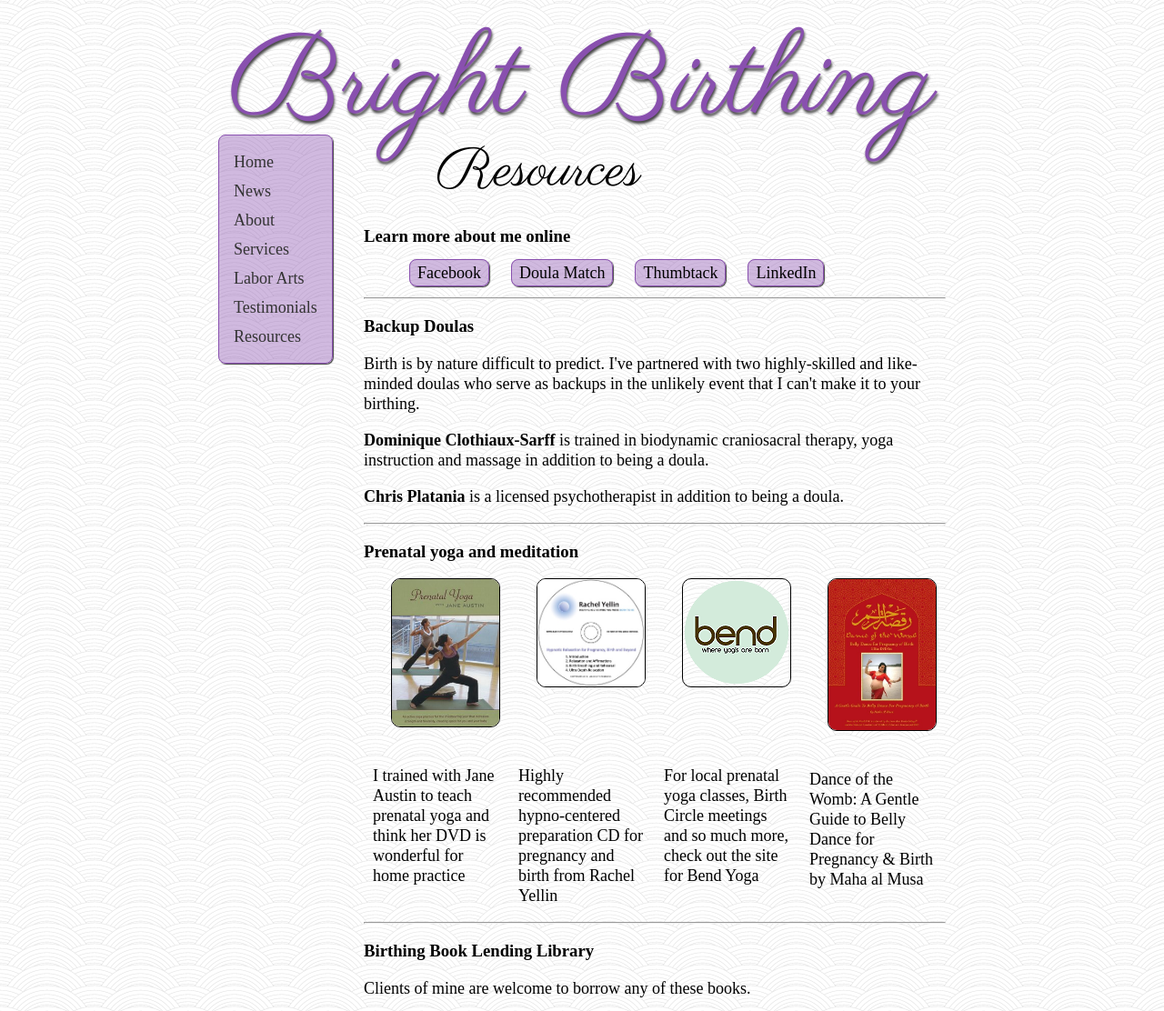
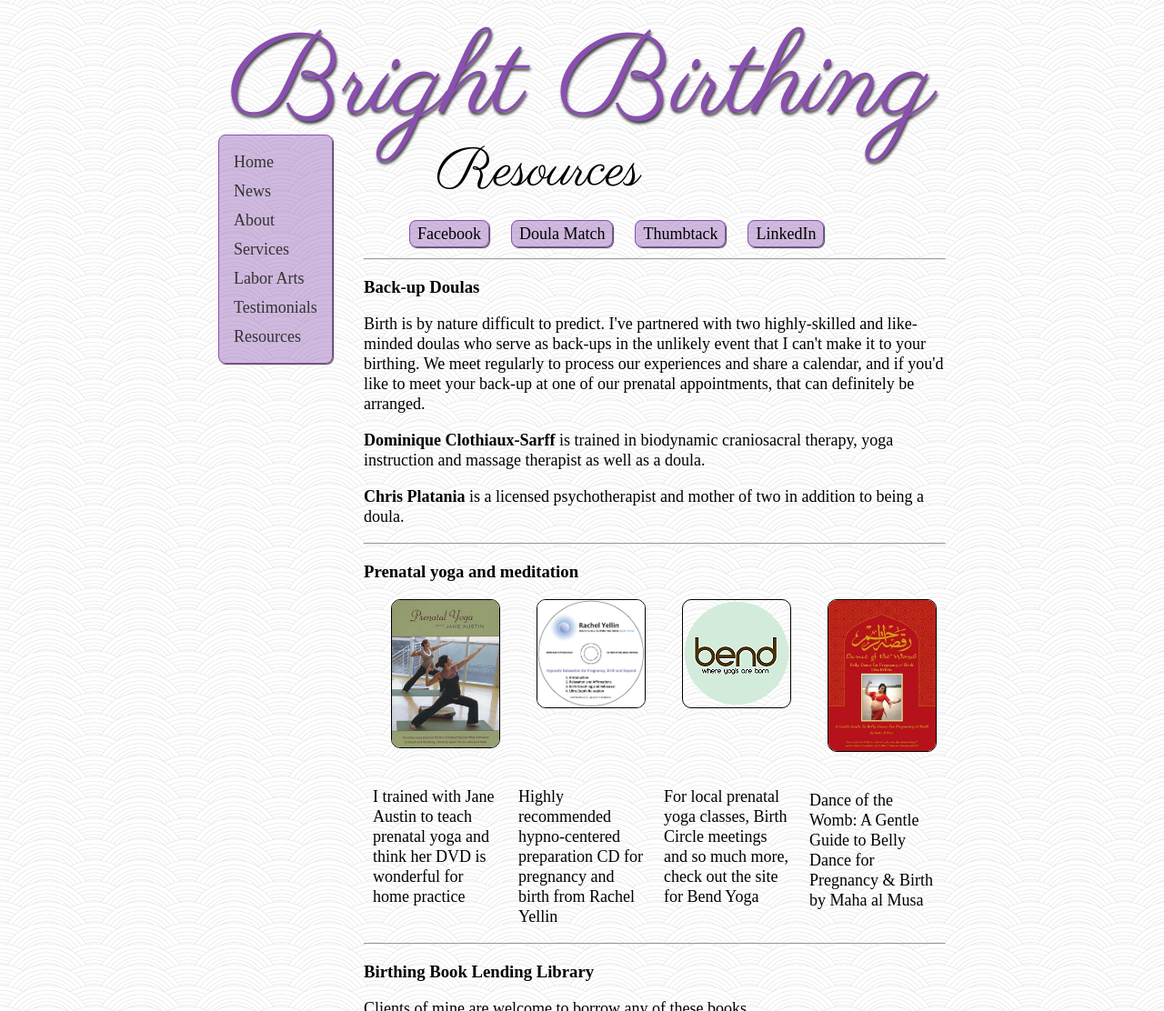
Before and after one commit to austinmbrown/bright-birthing, a Jekyll site: the page built from resources/index.html, in a window 1280 px wide, cut to the strip 0-1112 px from the top of the page. Shown: the whole strip at 91% size. Built offline with Jekyll 4.4.1, drawn with Linux system fonts in a browser that asks for light colours; some web fonts are replaced; Markdown is read by kramdown in place of the engine named in the settings.

Commit message:
copy updates

```diff
--- a/about/index.html
+++ b/about/index.html
@@ -6,9 +6,9 @@
 <h2>About</h2>
 
 	<p><img style="width:310px; float:right" src="/img/lily.JPG">
-	I am a professional member of Birth Matters, VA and have been impressed by the Birth Circle meetings they host at <a href="http://www.bendcville.com/" target="_blank">Bend Yoga</a>. Bend is also the homebase for monthly meetings of <a href="http://cvilledoulas.com/" target="_blank">C'Ville Doulas</a>, a great group of women. As an aspiring midwife I have also joined <a href="http://commonwealthmidwives.org/" target="_blank">Commonwealth Midwives Alliance</a> and was honored to attend my first gathering of that group this winter at <a href="http://www.birthingplace.com/" target="_blank">The Birthing Place</a>.</p>
+	After attending over 35 births I am more certain than ever that our bodies and hearts work wonders. A professional member of Birth Matters, VA since late 2012, I have been impressed by the Birth Circle meetings hosted at <a href="http://www.bendcville.com/" target="_blank">Bend Yoga</a>. Bend is also the homebase for monthly meetings of <a href="http://cvilledoulas.com/" target="_blank">C'Ville Doulas</a>, a great group of women. As an aspiring midwife I joined <a href="http://commonwealthmidwives.org/" target="_blank">Commonwealth Midwives Alliance</a> and was honored to attend my first gathering of that group last winter at <a href="http://www.birthingplace.com/" target="_blank">The Birth Centre of Charlottesville</a>.</p>
 
-	<p>In 2010 I trained as a birth doula at <a href="http://www.naturalresources-sf.com/" target="_blank">Natural Resources</a> in San Francisco. Shortly after that I attended my first homebirth, and joined a wonderful group of doulas called <a href="http://rebirthingcollective.org/" target="_blank">(Re)Birthing Collective</a>. The professional organization in the Bay Area, <a href="http://www.sfdoulagroup.com/" target="_blank">San Francisco Doula Group</a>, provided a larger community of birth-workers and continued education during my years there. It was an honor to serve as a volunteer with the <a href="http://badp.squarespace.com/" target="_blank">Bay Area Doula Project</a> as well - through that program I was certified to support a full-spectrum of pregnancy outcomes including miscarriage, stillbirth and abortion. In the Bay Area I worked with nearly 30 families, attending births at five hospitals as well as homebirths.</p>
+	<p>In 2010 (in the months leading up to my wedding) I trained as a birth doula at <a href="http://www.naturalresources-sf.com/" target="_blank">Natural Resources</a> in San Francisco. Shortly after that I witnessed my first homebirth, and was welcomed into a wonderful circle of doulas called <a href="http://rebirthingcollective.org/" target="_blank">(Re)Birthing Collective</a>. The professional organization in the Bay Area, <a href="http://www.sfdoulagroup.com/" target="_blank">San Francisco Doula Group</a>, provided a larger community of birth-workers and continued education during my years there. I served as a volunteer with the <a href="http://badp.squarespace.com/" target="_blank">Bay Area Doula Project</a> as well - through that program I was certified to support a full-spectrum of pregnancy outcomes including miscarriage, stillbirth and abortion. In the Bay Area I attended births at five hospitals as well as homebirths.</p>
 
 	<p>I believe that every person desiring the support of a doula should have one, regardless of their budget. Because of this, I offer my services on a sliding scale. It's crucial that I am able to keep a roof over my head and cover my expenses, but I am open to negotiating a fee that works for everyone. I have also been trained in shiatsu, prenatal yoga and am excited to offer birthing arts including henna, belly painting, labor altars and mandalas. Call or email today to find out whether we're a good fit!</p>
 
--- a/laborarts/index.html
+++ b/laborarts/index.html
@@ -4,13 +4,15 @@
 ---
 
 <h2>Labor Arts</h2>
-<p>In addition to supporting you through your childbirth preparations and labor, I'd be happy to paint you with henna, create a mandala for you, or assist you in setting up a birth altar.</p>
+<p>Visual and expressive arts can play a great role in supporting the inward journey of pregancy and labor. For a blessingway or baby shower a belly blessing with henna may be a delightful way of celebrating your changing body.</p>
 
 <h3>Henna</h3>
 <img style="width: 400px" src="/img/gwen_henna.jpg">
 
 <h3>Mandalas</h3>
+<p>My painted mandalas are available framed for contemplative meditation or simply for decoration and can be custom-designed for color pallette and size.</p>
 <img style="width: 400px" src="/img/gwen_mandala.jpg">
 
 <h3>Altars</h3>
+<p>Finally, I encourage my clients to choose treasured items or symbolic objects for creating a small, portable labor altar. This is a great way to bring the love and support from home with a laboring mom to her birth place, if it's elsewhere.</p>
 <img style="width: 400px" src="/img/gwen_altar.jpg">
--- a/resources/index.html
+++ b/resources/index.html
@@ -4,7 +4,7 @@
 ---
 
 <h2>Resources</h2>
-		<h3>Learn more about me online</h3>
+
 		<ul id="buttons">
 			<li><a href="https://www.facebook.com/BrightBirthing" target="_blank">Facebook</a></li>
 			<li><a href="http://doulamatch.net/profile/3454/gwendolyn-roberts" target="_blank">Doula Match</a></li>
@@ -12,10 +12,10 @@
 			<li><a href="http://www.linkedin.com/profile/view?id=106098724&trk=tab_pro" target="_blank">LinkedIn</a></li>
 		</ul>
 		<hr />
-		<h3>Backup Doulas</h3>
-		<p>Birth is by nature difficult to predict. I've partnered with two highly-skilled and like-minded doulas who serve as backups in the unlikely event that I can't make it to your birthing.</p>
-		<p><strong>Dominique Clothiaux-Sarff</strong> is trained in biodynamic craniosacral therapy, yoga instruction and massage in addition to being a doula.</p>
-		<p><strong>Chris Platania</strong> is a licensed psychotherapist in addition to being a doula.</p>
+		<h3>Back-up Doulas</h3>
+		<p>Birth is by nature difficult to predict. I've partnered with two highly-skilled and like-minded doulas who serve as back-ups in the unlikely event that I can't make it to your birthing. We meet regularly to process our experiences and share a calendar, and if you'd like to meet your back-up at one of our prenatal appointments, that can definitely be arranged.</p>
+		<p><strong>Dominique Clothiaux-Sarff</strong> is trained in biodynamic craniosacral therapy, yoga instruction and massage therapist as well as a doula.</p>
+		<p><strong>Chris Platania</strong> is a licensed psychotherapist and mother of two in addition to being a doula.</p>
 		<hr />
 		<h3>Prenatal yoga and meditation</h3>
 			<div class="dvd">
```
